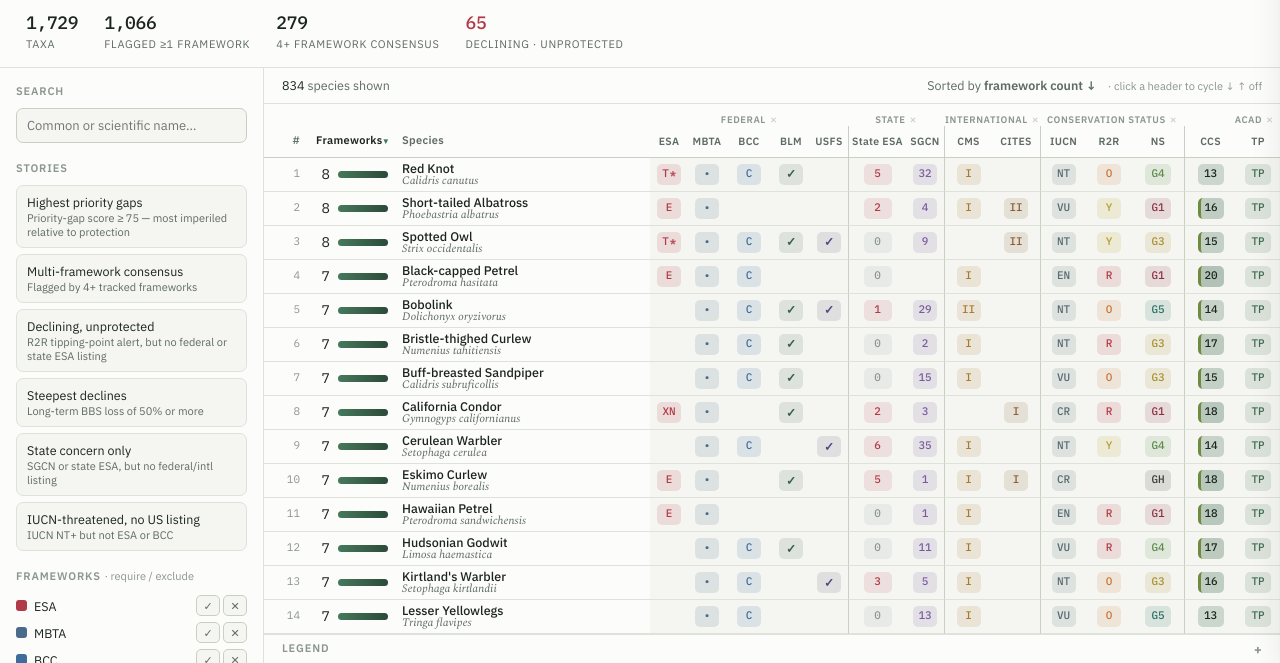
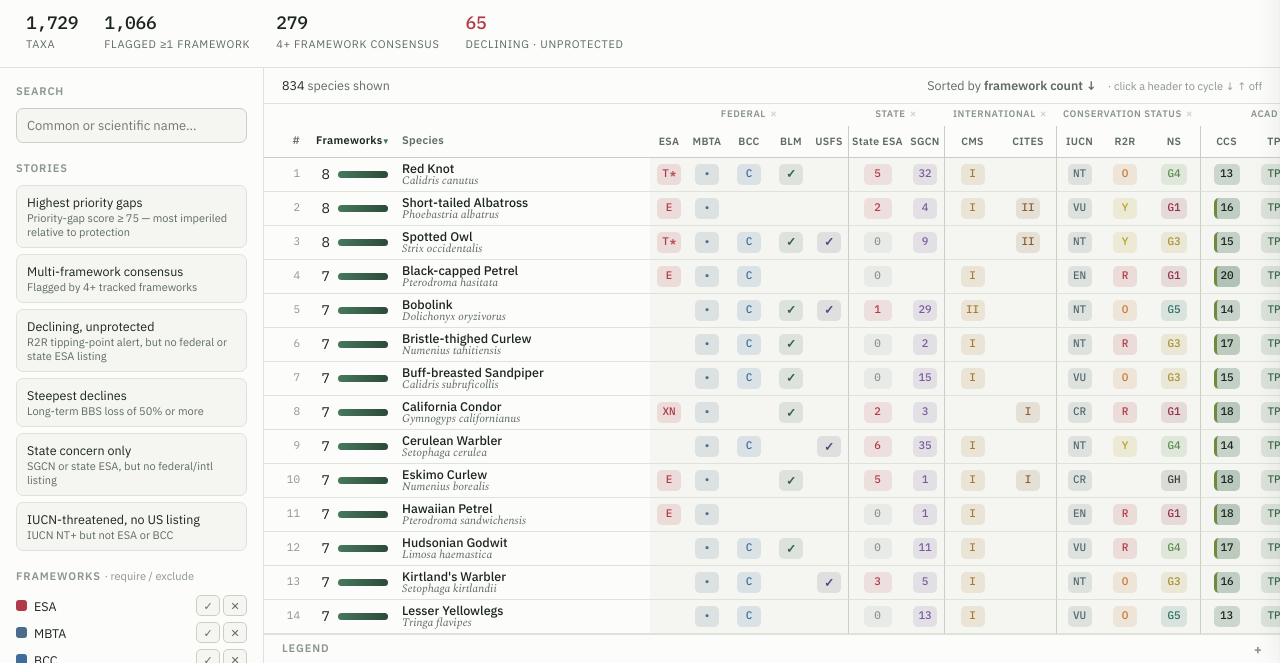
Before and after one commit to erikmschneider/birddata, a plain HTML site: page index.html in a window 1280 px wide. Shown: the part 137-800 px from the top of the page. Drawn offline with nearby package versions, Linux system fonts and the light colour scheme.

Commit message:
Add files via upload

```diff
--- a/index.html
+++ b/index.html
@@ -75,7 +75,7 @@ aside{width:264px;flex:none;border-right:1px solid var(--line);background:var(--
 .tablewrap{flex:1;overflow:auto}
 table{border-collapse:separate;border-spacing:0;table-layout:fixed;width:1046px;font-size:12.5px}
 thead th{position:sticky;top:0;z-index:5;background:var(--panel);border-bottom:1px solid var(--line-strong);font-weight:600;color:var(--muted);font-size:11px;letter-spacing:.03em;padding:0;height:32px;vertical-align:bottom}
-.grouphead th{height:22px;top:0;z-index:6;text-transform:uppercase;letter-spacing:.06em;color:var(--faint);font-size:9.5px;font-weight:600;text-align:center;border-bottom:none;padding-top:5px;background:var(--panel);white-space:normal;line-height:1.15;overflow:visible}
+.grouphead th{height:22px;top:0;z-index:6;text-transform:uppercase;letter-spacing:.06em;color:var(--faint);font-size:9.5px;font-weight:600;text-align:center;border-bottom:none;padding:0;vertical-align:middle;background:var(--panel);white-space:normal;line-height:1.15;overflow:visible}
 thead tr.cols th{top:22px}
 th.thc{cursor:pointer;text-align:center;padding:6px 0 7px;user-select:none;height:32px;white-space:nowrap;vertical-align:bottom;font-size:10.5px}
 th.thc .lab{display:inline-block}
@@ -822,8 +822,8 @@ const COLUMN_DEFS=[
  {key:'usfs',section:'Federal',width:38,label:'USFS',title:'Listed in one or more available USFS Regional Forester Sensitive Species bird lists',cell:r=>usfsCell(r)},
  {key:'stateEsaCount',section:'State',width:58,label:'State ESA',title:'Number of states or territories where this species has a state-level endangered or threatened designation in the supplied workbook',cell:r=>stateEsaCountCell(r)},
  {key:'sgcn',section:'State',width:38,label:'SGCN',title:SGCN.full,cell:r=>sgcnCell(r)},
- {key:'cms',section:'International',width:48,label:F_CMS.label,title:F_CMS.full,cell:r=>fwCell(F_CMS,r)},
- {key:'cites',section:'International',width:48,label:F_CITES.label,title:F_CITES.full,cell:r=>fwCell(F_CITES,r)},
+ {key:'cms',section:'International',width:56,label:F_CMS.label,title:F_CMS.full,cell:r=>fwCell(F_CMS,r)},
+ {key:'cites',section:'International',width:56,label:F_CITES.label,title:F_CITES.full,cell:r=>fwCell(F_CITES,r)},
  {key:'iucn',section:'Conservation Status',width:46,label:F_IUCN.label,title:F_IUCN.full,cell:r=>fwCell(F_IUCN,r)},
  {key:'r2r',section:'Conservation Status',width:46,label:F_R2R.label,title:F_R2R.full,cell:r=>fwCell(F_R2R,r)},
  {key:'nsr',section:'Conservation Status',width:52,label:'NS',title:'NatureServe Global Conservation Status Rank (G1 critically imperiled – G5 secure; X/H = presumed/possibly extinct; NR/U = not ranked)',cell:r=>nsCell(r)},
@@ -834,8 +834,8 @@ const COLUMN_DEFS=[
  {key:'waterbird',section:'Plans',width:30,label:F_WATERBIRD.label,title:F_WATERBIRD.full,cell:r=>fwCell(F_WATERBIRD,r)},
  {key:'pf',section:'Plans',width:30,label:F_PF.label,title:F_PF.full,cell:r=>fwCell(F_PF,r)},
  {key:'shore',section:'Plans',width:30,label:F_SHORE.label,title:F_SHORE.full,cell:r=>fwCell(F_SHORE,r)},
- {key:'lt',section:'Population trend',width:58,label:'1966+',title:'BBS Core survey-wide total population change, compounded across the stated 1966–2024-era interval',cell:r=>trendCell(r.lt,'lt')},
- {key:'st',section:'Population trend',width:58,label:'1993+',title:'BBS Expanded survey-wide total population change, compounded from 1993 through 2024',cell:r=>trendCell(r.st,'st')},
+ {key:'lt',section:'Population trend',width:66,label:'1966+',title:'BBS Core survey-wide total population change, compounded across the stated 1966–2024-era interval',cell:r=>trendCell(r.lt,'lt')},
+ {key:'st',section:'Population trend',width:66,label:'1993+',title:'BBS Expanded survey-wide total population change, compounded from 1993 through 2024',cell:r=>trendCell(r.st,'st')},
  {key:'pg',section:'Priority',width:72,label:'Priority gap',title:'Priority-gap score (0–100): combines threat level (IUCN, R2R, ACAD CCS, NatureServe, BCC, SGCN) against protection level (federal ESA + state ESA listings). Higher = more imperiled relative to how little it is currently protected.',cell:r=>pgCell(r)},
 ];
 function visibleColumns(){return COLUMN_DEFS.filter(c=>!st.hiddenCols.has(c.section));}
```
